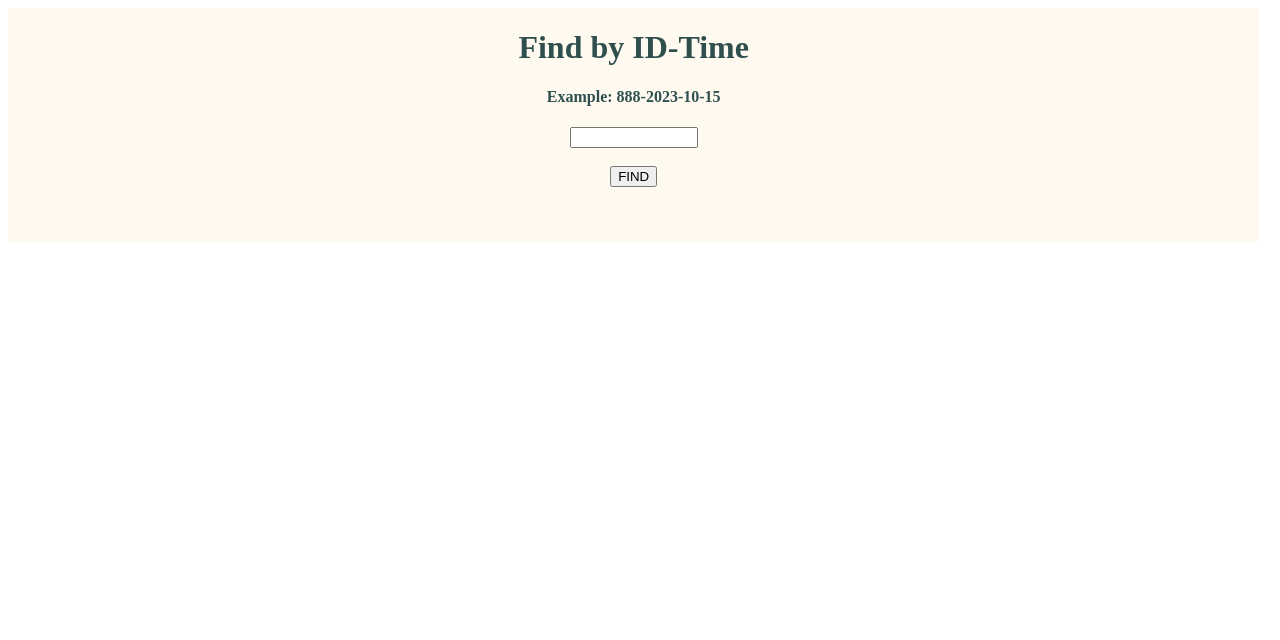
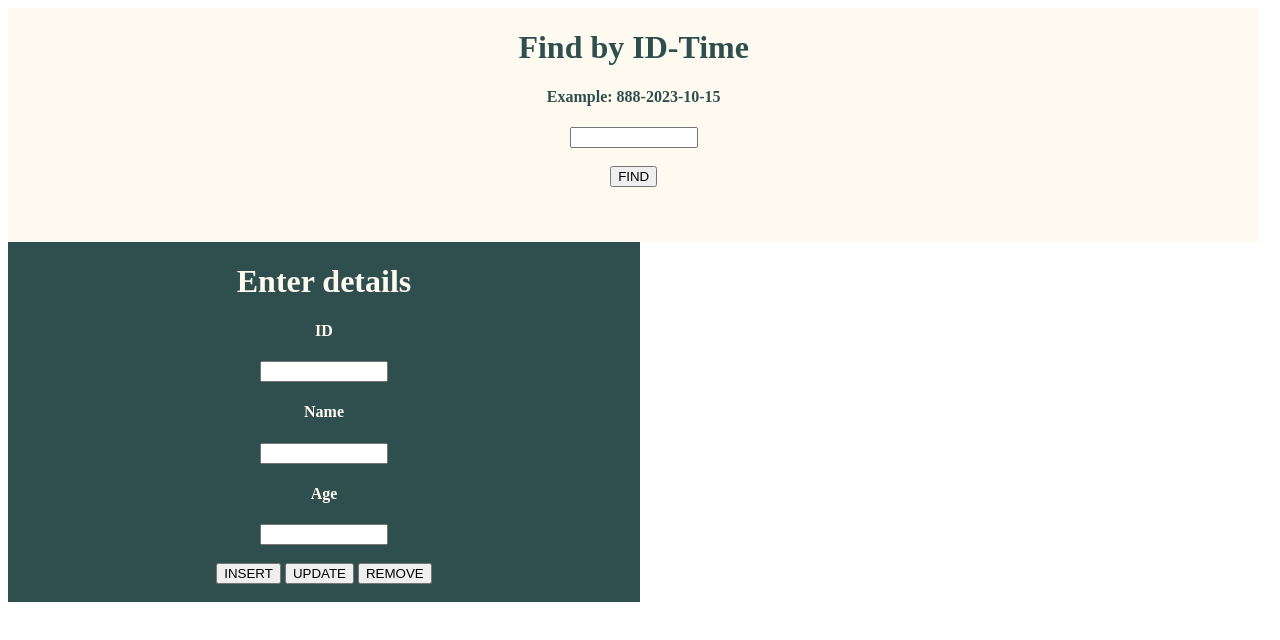
Before and after one commit to ecerybao/drivingsense.github.io, a plain HTML site: page index.html in a window 1280 px wide. Drawn offline with Linux system fonts and the light colour scheme.

Commit message:
Update index.html

```diff
--- a/index.html
+++ b/index.html
@@ -8,7 +8,7 @@
 
     <style>
         body {text-align: center;}
-        #enterDetails {width: 1%;display: none;}
+        #enterDetails {float: left; width: 50%;  background-color: darkslategray; color: floralwhite;}
         #findDetails {float: left; width: 99%; background-color: floralwhite; color: darkslategray;}
         input {width: 120px;}
     </style>
```
